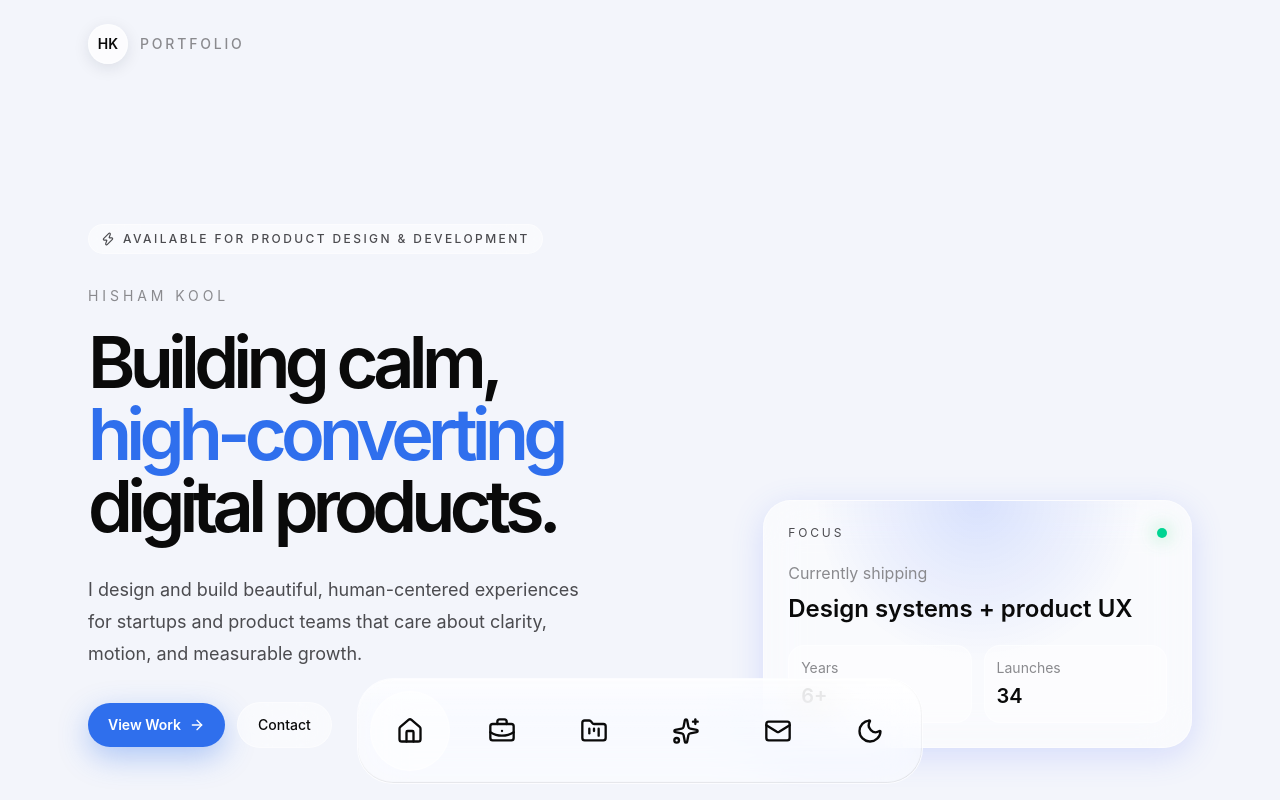
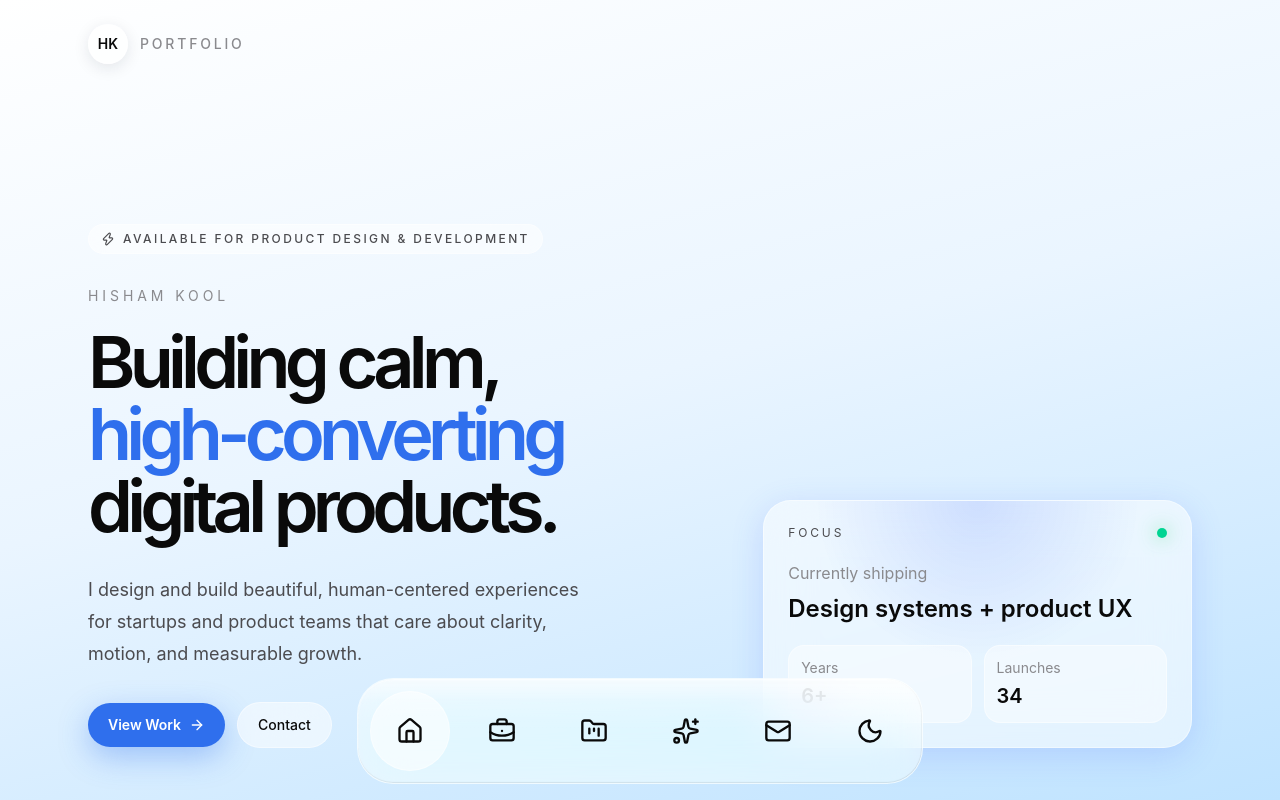
Before and after one commit to Hishamkool/HishamKool_Portfolio, a React (Vite) app: page / in a window 1280 px wide. Shown: the top 800 px of the page. Built offline with nearby package versions, Linux system fonts and the light colour scheme.

Commit message:
background gradiend instead of statick white black.

```diff
--- a/src/App.tsx
+++ b/src/App.tsx
@@ -233,7 +233,7 @@ function App() {
   };
 
   return (
-    <div className="relative min-h-screen overflow-x-hidden bg-[var(--color-bg)] text-[var(--color-text-primary)]">
+    <div className="page-gradient relative min-h-screen overflow-x-hidden text-(--color-text-primary)">
       <div className="pointer-events-none fixed inset-0 -z-10 overflow-hidden">
         <div className="absolute right-[-8%] top-[-10%] h-[32rem] w-[32rem] rounded-full bg-[radial-gradient(circle,_rgba(92,124,255,0.92)_0%,_rgba(92,124,255,0.42)_18%,_rgba(92,124,255,0.1)_38%,_rgba(92,124,255,0)_65%)] blur-[120px] opacity-95" />
         <div className="absolute bottom-[-10%] left-[-8%] h-[28rem] w-[28rem] rounded-full bg-[radial-gradient(circle,_rgba(140,164,255,0.3)_0%,_rgba(120,145,255,0.18)_22%,_rgba(120,145,255,0)_60%)] blur-[110px] opacity-90" />
--- a/src/index.css
+++ b/src/index.css
@@ -1,7 +1,6 @@
 @import "tailwindcss";
 
 :root {
-  --color-bg: #f3f5fb;
   --color-bg-soft: #ffffff;
   --color-surface: rgba(255, 255, 255, 0.72);
   --color-surface-glass: rgba(255, 255, 255, 0.5);
@@ -13,24 +12,25 @@
   --color-border-glass: rgba(255, 255, 255, 0.45);
   --shadow-glass: rgba(78, 103, 255, 0.18);
   --shadow-card: rgba(24, 27, 48, 0.1);
-  --page-glow: rgba(94, 127, 255, 0.42);
-  --page-glow-soft: rgba(137, 170, 255, 0.22);
-  --page-glow-warm: rgba(255, 167, 201, 0.18);
-  --page-base: #f5f6fb;
-  --page-gradient-1: rgba(131, 156, 255, 0.42);
-  --page-gradient-2: rgba(150, 210, 255, 0.2);
-  --page-gradient-3: rgba(255, 255, 255, 0.9);
+  --bg-gradient-from: #ffffff;
+  --bg-gradient-via: #eaf5ff;
+  --bg-gradient-to: #bfe3ff;
+  --bg-gradient: linear-gradient(
+    165deg,
+    var(--bg-gradient-from) 0%,
+    var(--bg-gradient-via) 48%,
+    var(--bg-gradient-to) 100%
+  );
   color-scheme: light;
   font-family: Inter, "Segoe UI", sans-serif;
   font-synthesis: none;
   text-rendering: optimizeLegibility;
   -webkit-font-smoothing: antialiased;
   -moz-osx-font-smoothing: grayscale;
-  background: var(--page-base);
+  background: var(--bg-gradient-from);
 }
 
 .dark {
-  --color-bg: #090b12;
   --color-bg-soft: #101521;
   --color-surface: rgba(17, 21, 30, 0.78);
   --color-surface-glass: rgba(14, 17, 25, 0.48);
@@ -42,51 +42,21 @@
   --color-border-glass: rgba(255, 255, 255, 0.12);
   --shadow-glass: rgba(0, 0, 0, 0.5);
   --shadow-card: rgba(0, 0, 0, 0.4);
-  --page-glow: rgba(84, 117, 255, 0.54);
-  --page-glow-soft: rgba(132, 160, 255, 0.24);
-  --page-glow-warm: rgba(255, 157, 194, 0.14);
-  --page-base: #07090d;
-  --page-gradient-1: rgba(62, 84, 255, 0.38);
-  --page-gradient-2: rgba(70, 124, 255, 0.2);
-  --page-gradient-3: rgba(20, 21, 28, 0.85);
+  --bg-gradient-from: #05060b;
+  --bg-gradient-via: #0a1630;
+  --bg-gradient-to: #15305c;
   color-scheme: dark;
 }
 
 html {
   scroll-behavior: smooth;
-  background: var(--page-base);
+  background: var(--bg-gradient-from);
 }
 
 body {
   margin: 0;
   min-height: 100vh;
-  background:
-    radial-gradient(
-      circle at 85% 15%,
-      var(--page-glow) 0%,
-      rgba(96, 128, 255, 0.34) 22%,
-      rgba(96, 128, 255, 0.08) 38%,
-      transparent 60%
-    ),
-    radial-gradient(
-      circle at 18% 82%,
-      var(--page-glow-soft) 0%,
-      rgba(91, 149, 255, 0.16) 18%,
-      rgba(91, 149, 255, 0.04) 32%,
-      transparent 52%
-    ),
-    radial-gradient(
-      circle at 72% 72%,
-      var(--page-glow-warm) 0%,
-      rgba(255, 166, 205, 0.12) 18%,
-      transparent 48%
-    ),
-    linear-gradient(
-      135deg,
-      var(--page-gradient-3) 0%,
-      var(--color-bg) 36%,
-      var(--page-gradient-1) 100%
-    );
+  background: var(--bg-gradient);
   background-attachment: fixed;
   color: var(--color-text-primary);
   font-family: Inter, "Segoe UI", sans-serif;
@@ -108,6 +78,11 @@ img {
 button,
 a {
   -webkit-tap-highlight-color: transparent;
+}
+
+.page-gradient {
+  background: var(--bg-gradient);
+  background-attachment: fixed;
 }
 
 .glass-panel {
```
